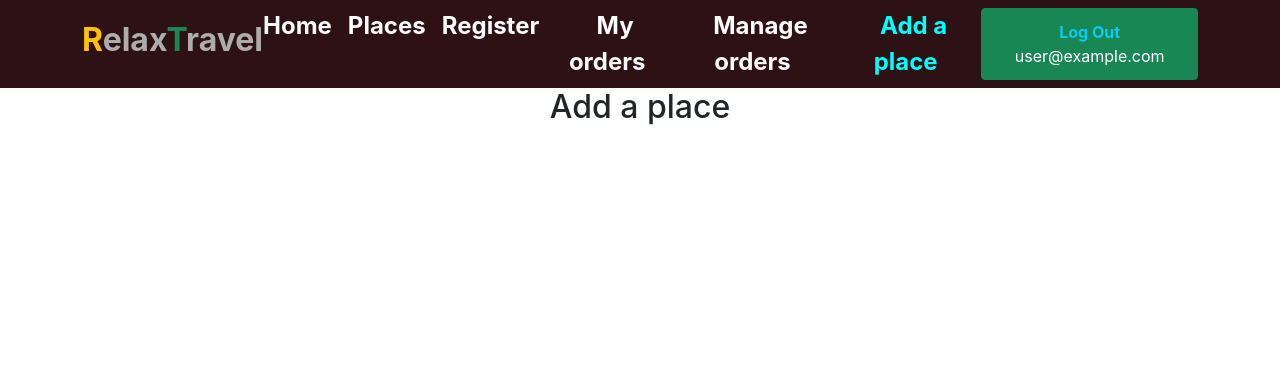
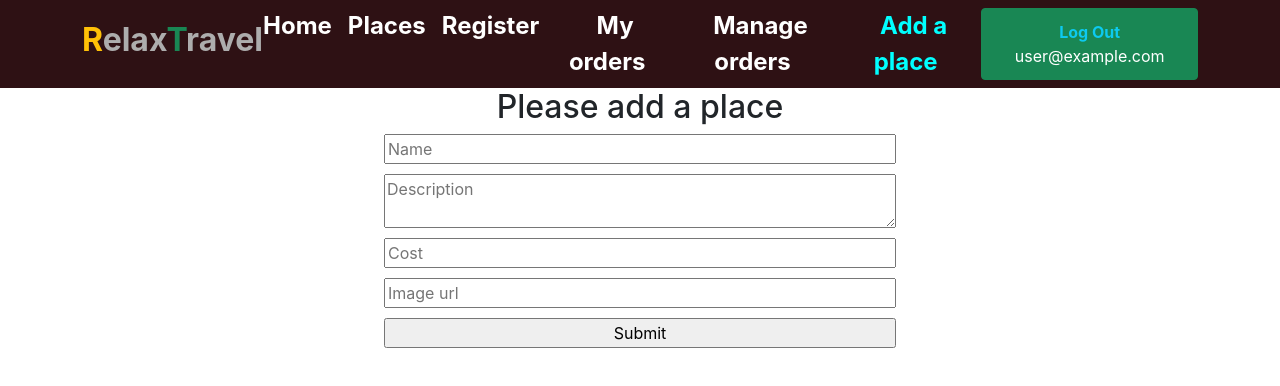
Before and after one commit to prantobiswas321/tourism-site, a React (Create React App) app: page /addPlace in a window 1280 px wide. Shown: the top 386 px of the page. Built offline with nearby package versions, Linux system fonts and the light colour scheme; no server answers; sample sign-in values are in the browser's storage.

Commit message:
add a place added

```diff
--- a/package.json
+++ b/package.json
@@ -6,9 +6,11 @@
     "@testing-library/jest-dom": "^5.14.1",
     "@testing-library/react": "^11.2.7",
     "@testing-library/user-event": "^12.8.3",
+    "axios": "^0.24.0",
     "firebase": "^9.2.0",
     "react": "^17.0.2",
     "react-dom": "^17.0.2",
+    "react-hook-form": "^7.18.0",
     "react-router-dom": "^5.3.0",
     "react-router-hash-link": "^2.4.3",
     "react-scripts": "4.0.3",
--- a/src/components/AddPlace/AddPlace.css
+++ b/src/components/AddPlace/AddPlace.css
@@ -0,0 +1,10 @@
+.add-service form{
+    display: flex;
+    flex-direction: column;
+    /* justify-content: center; */
+    align-items: center;
+}
+.add-service form input,textarea{
+    width: 40%;
+    margin-bottom: 10px;
+}
--- a/src/components/AddPlace/AddPlace.js
+++ b/src/components/AddPlace/AddPlace.js
@@ -1,10 +1,34 @@
+import axios from 'axios';
 import React from 'react';
+import { useForm } from "react-hook-form";
+
 import './AddPlace.css';
 
 const AddPlace = () => {
+    const { register, handleSubmit, reset } = useForm();
+
+    const onSubmit = data => {
+        console.log(data);
+        axios.post('http://localhost:5000/places', data)
+            .then(res => {
+                if (res.data.insertedId) {
+                    alert('Successfully added');
+                    reset();
+                }
+            })
+    }
+
     return (
-        <div>
-            <h2>Add a place</h2>
+        <div className='add-service'>
+            <h2>Please add a place</h2>
+            <form onSubmit={handleSubmit(onSubmit)}>
+                <input {...register("name", { required: true, maxLength: 20 })} placeholder='Name' />
+                <textarea {...register("description")} placeholder='Description' />
+                <input type="number" {...register("cost")} placeholder='Cost' />
+                <input {...register("image")} placeholder='Image url' />
+                <input type="submit" />
+            </form>
+
         </div>
     );
 };
--- a/src/components/Place/Place.js
+++ b/src/components/Place/Place.js
@@ -3,8 +3,8 @@ import { Link } from 'react-router-dom';
 import './Place.css';
 
 const Place = (props) => {
-    const { name, cost, image, key } = props.place;
-    const url = `/placeOrder/${key}`;
+    const { name, cost, image, _id } = props.place;
+    const url = `/placeOrder/${_id}`;
     return (
         <div>
             <div className="col">
--- a/src/components/PlaceOrder/PlaceOrder.js
+++ b/src/components/PlaceOrder/PlaceOrder.js
@@ -12,7 +12,7 @@ const PlaceOrder = () => {
             .then(res => res.json())
             .then(data => setPlaces(data))
     }, [])
-    const detail = places.find(single => single.key === parseInt(id));
+    const detail = places.find(single => single._id === id);
     const url = `/myOrders`;
     return (
         <div className='bg-secondary'>
--- a/src/components/Places/Places.js
+++ b/src/components/Places/Places.js
@@ -24,7 +24,7 @@ const Places = () => {
                         {
                             places.map(place => <Place
                                 place={place}
-                                key={place.id}
+                                key={place._id}
                             ></Place>)
                         }
                     </div>
```
Also changed, not shown: 1 other file (tests, documents, lock files or other folders).
